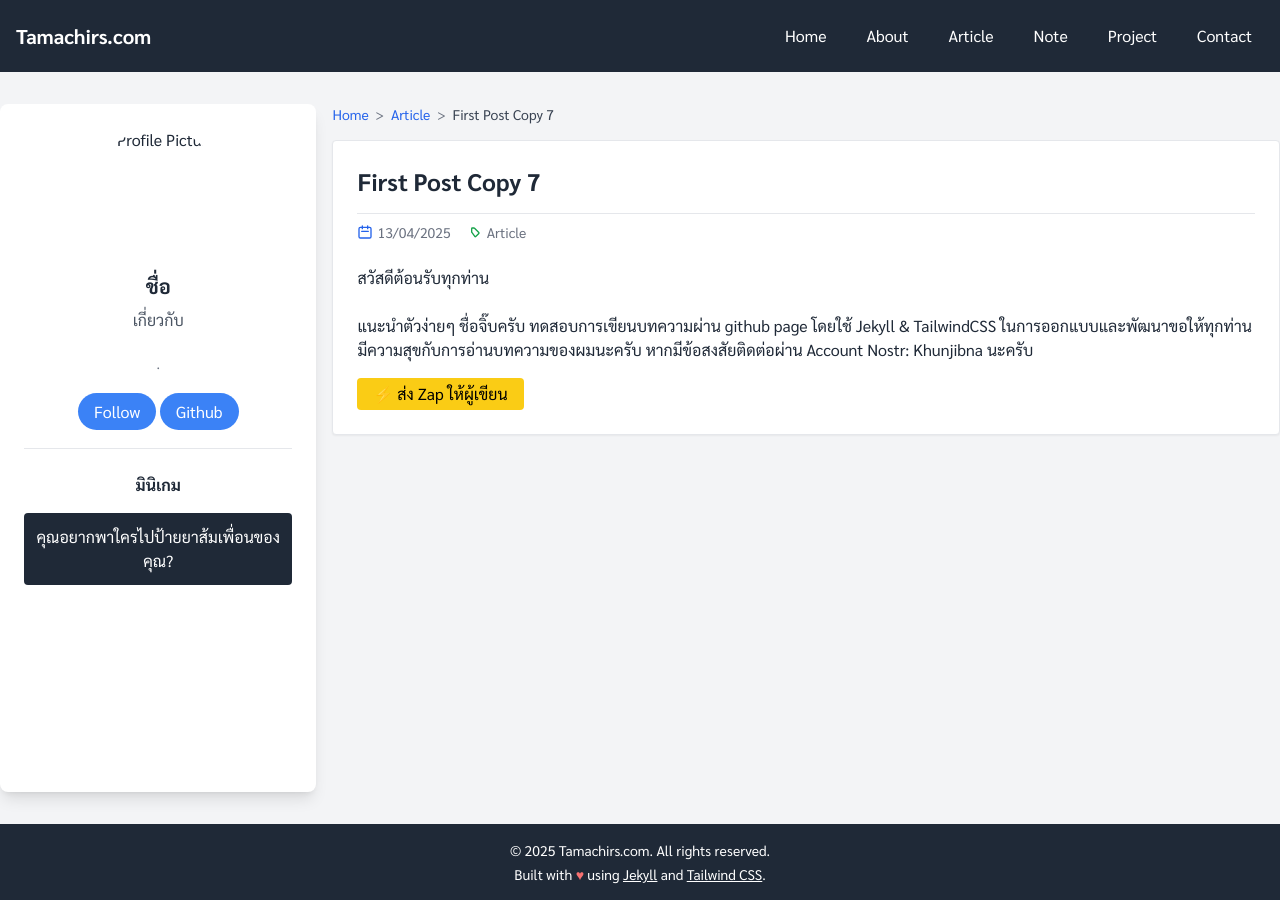
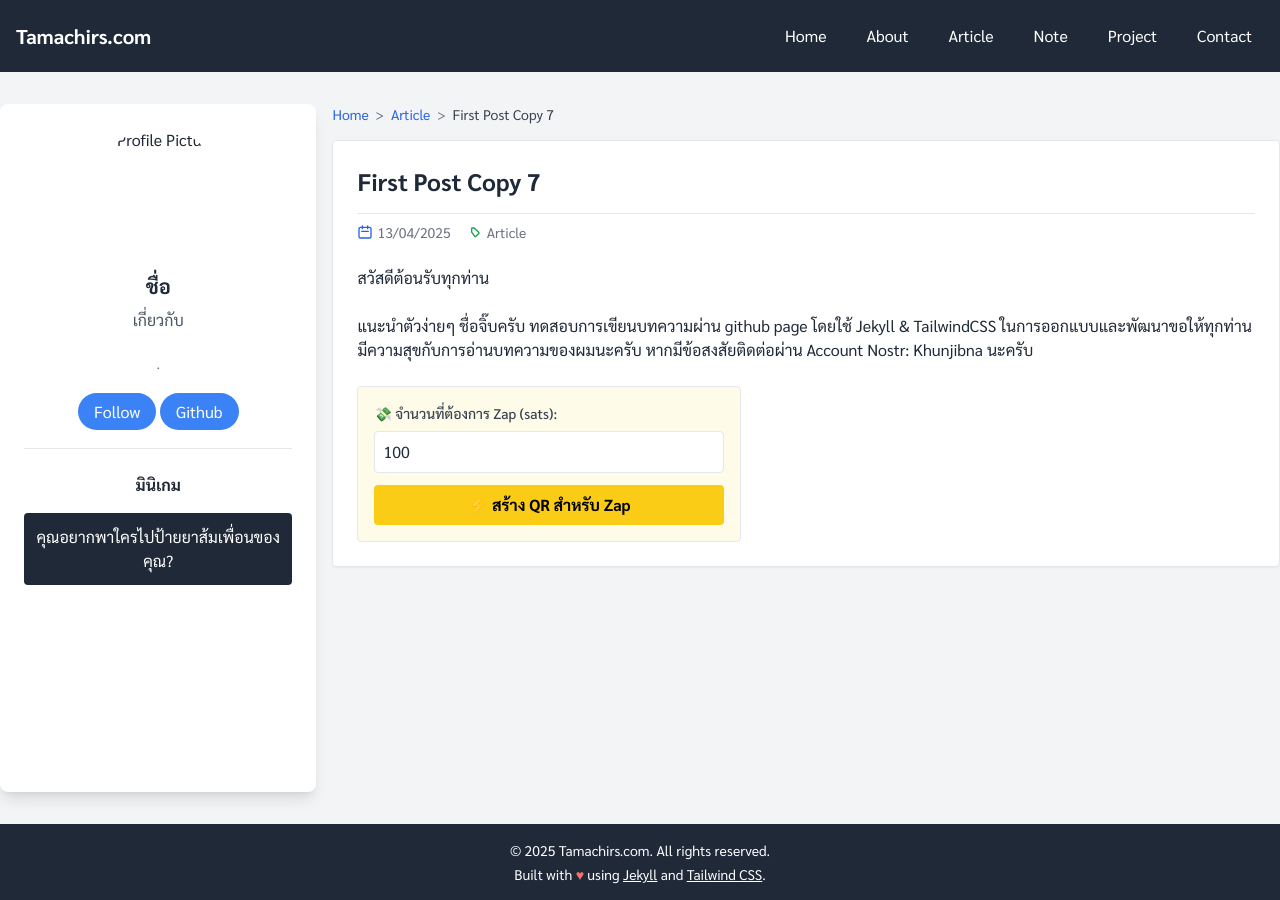
Before and after one commit to khunjibna/myjekyllsite, a Jekyll site: the page built from _posts/2025-04-13-first-post-copy-7.md, in a window 1280 px wide. Built offline with Jekyll 4.4.1, drawn with Linux system fonts in a browser that asks for light colours; nearby versions of some CDN libraries; part of the change alters nothing that is shown.

```diff
--- a/_includes/share-buttons.html
+++ b/_includes/share-buttons.html
@@ -1,25 +1,61 @@
-<!-- Zap Button (Nostr) -->
-<div class="mt-4">
-    <button onclick="openZapModal()" class="bg-yellow-400 text-black px-4 py-1 rounded hover:bg-yellow-500 transition">
-      ⚡ ส่ง Zap ให้ผู้เขียน
-    </button>
+<div class="mt-6 border p-4 rounded bg-yellow-50 max-w-sm">
+  <label for="zap-amount" class="block mb-2 text-sm font-medium text-gray-700">
+    💸 จำนวนที่ต้องการ Zap (sats):
+  </label>
+  <input id="zap-amount" type="number" min="1" step="1" value="100"
+         class="w-full p-2 border rounded mb-3">
+
+  <button onclick="fetchInvoice()" class="w-full bg-yellow-400 hover:bg-yellow-500 text-black font-semibold py-2 px-4 rounded">
+    ⚡ สร้าง QR สำหรับ Zap
+  </button>
+
+  <div id="zap-result" class="mt-4 hidden">
+    <p class="mb-2 text-sm text-gray-600">📱 สแกน QR ด้านล่างเพื่อชำระด้วย Lightning:</p>
+    <canvas id="zap-qr" class="mx-auto"></canvas>
+    <p class="text-xs text-center text-gray-400 mt-2" id="zap-pr"></p>
   </div>
+</div>
 
-  <!-- Zap Modal Script (เรียก nostr-tools หรือ WebLN) -->
-  <script>
-    function openZapModal() {
-      const pubkey = '{{ site.author_pubkey }}'; // กำหนดไว้ใน _config.yml
-      const amount = 1000; // millisat (1000 = 1 sat)
-      const lnurl = `nostr:${pubkey}?amount=${amount}`; // อาจต้องแปลงเป็น zap request จริงผ่าน protocol
+<!-- ต้องมี qrcode.js (ไม่ต้องติดตั้ง npm ใช้ผ่าน CDN ได้เลย) -->
+<script src="https://cdn.jsdelivr.net/npm/qrcode@1.5.1/build/qrcode.min.js"></script>
 
-      if (window.webln) {
-        window.webln.enable().then(() => {
-          window.webln.sendPayment(lnurl).then((r) => {
-            alert("⚡ ส่ง Zap เรียบร้อยแล้ว!");
-          }).catch((e) => alert("Zap ล้มเหลว: " + e));
-        });
+<script>
+  async function fetchInvoice() {
+    const sats = parseInt(document.getElementById('zap-amount').value);
+    const resultEl = document.getElementById('zap-result');
+    const qrCanvas = document.getElementById('zap-qr');
+    const prEl = document.getElementById('zap-pr');
+
+    if (isNaN(sats) || sats < 1) {
+      alert("⚠️ กรุณาระบุจำนวน sats ที่ถูกต้อง");
+      return;
+    }
+
+    // 🔄 LN Address ที่ใช้สร้าง invoice
+    const lnurl = "https://ln.tips/api/lnurlp/yourname"; // 👈 เปลี่ยนตามของคุณ (เช่น ln.tips, zbd.gg, alby, nostr.pleb.dev)
+
+    try {
+      // ดึง callback เพื่อสร้าง invoice
+      const lnurlRes = await fetch(lnurl);
+      const lnData = await lnurlRes.json();
+
+      const callback = lnData.callback;
+      const amountMsat = sats * 1000;
+
+      const invoiceRes = await fetch(`${callback}?amount=${amountMsat}`);
+      const invoiceData = await invoiceRes.json();
+
+      if (invoiceData.pr) {
+        // แสดง QR
+        resultEl.classList.remove("hidden");
+        QRCode.toCanvas(qrCanvas, invoiceData.pr);
+        prEl.innerText = invoiceData.pr;
       } else {
-        alert("⚠️ Browser นี้ไม่รองรับ WebLN");
+        alert("ไม่สามารถสร้างใบแจ้งชำระได้ 😢");
       }
+    } catch (e) {
+      console.error(e);
+      alert("เกิดข้อผิดพลาดในการติดต่อเซิร์ฟเวอร์ LNURL");
     }
-  </script>
+  }
+</script>
```
